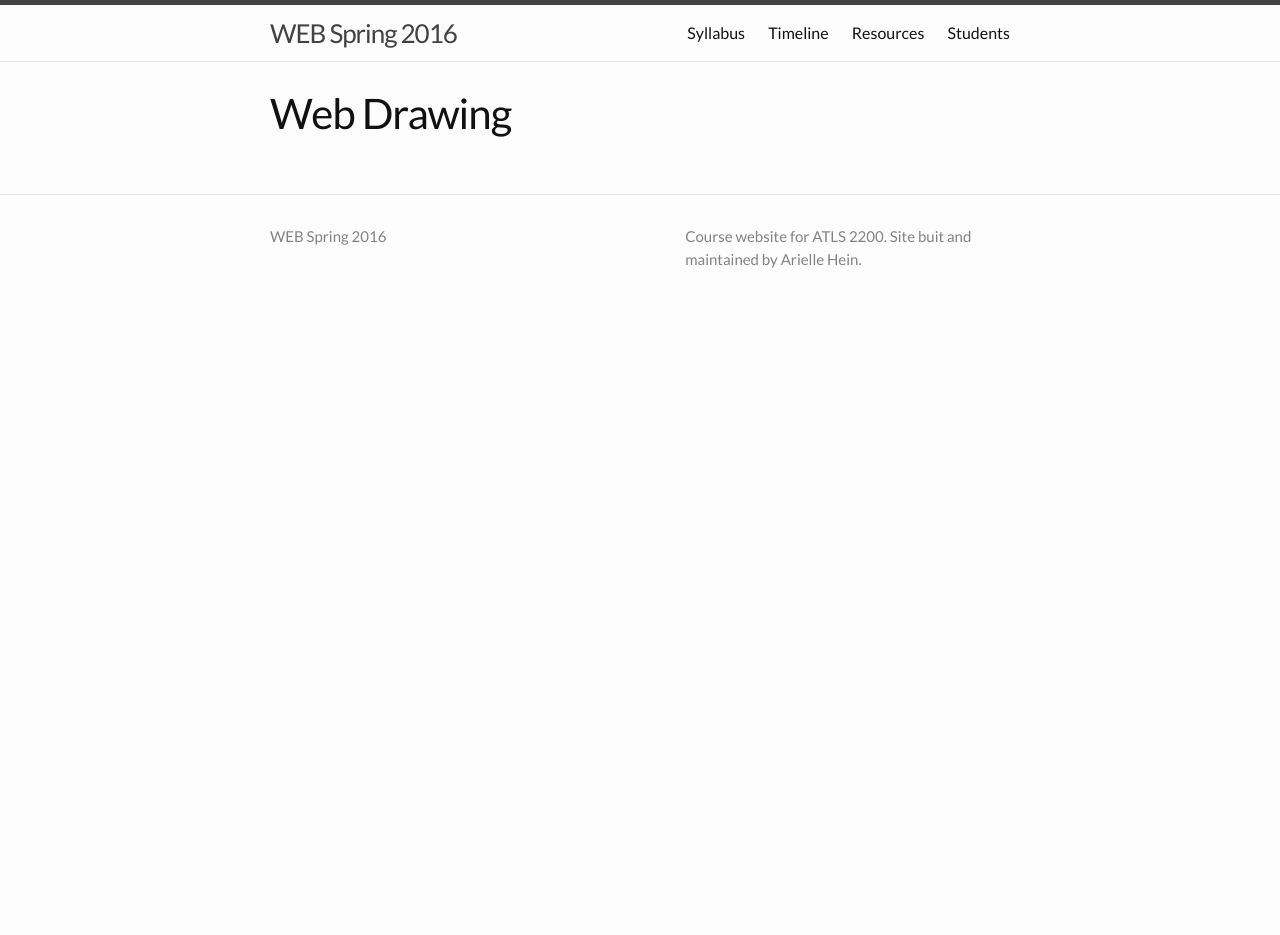
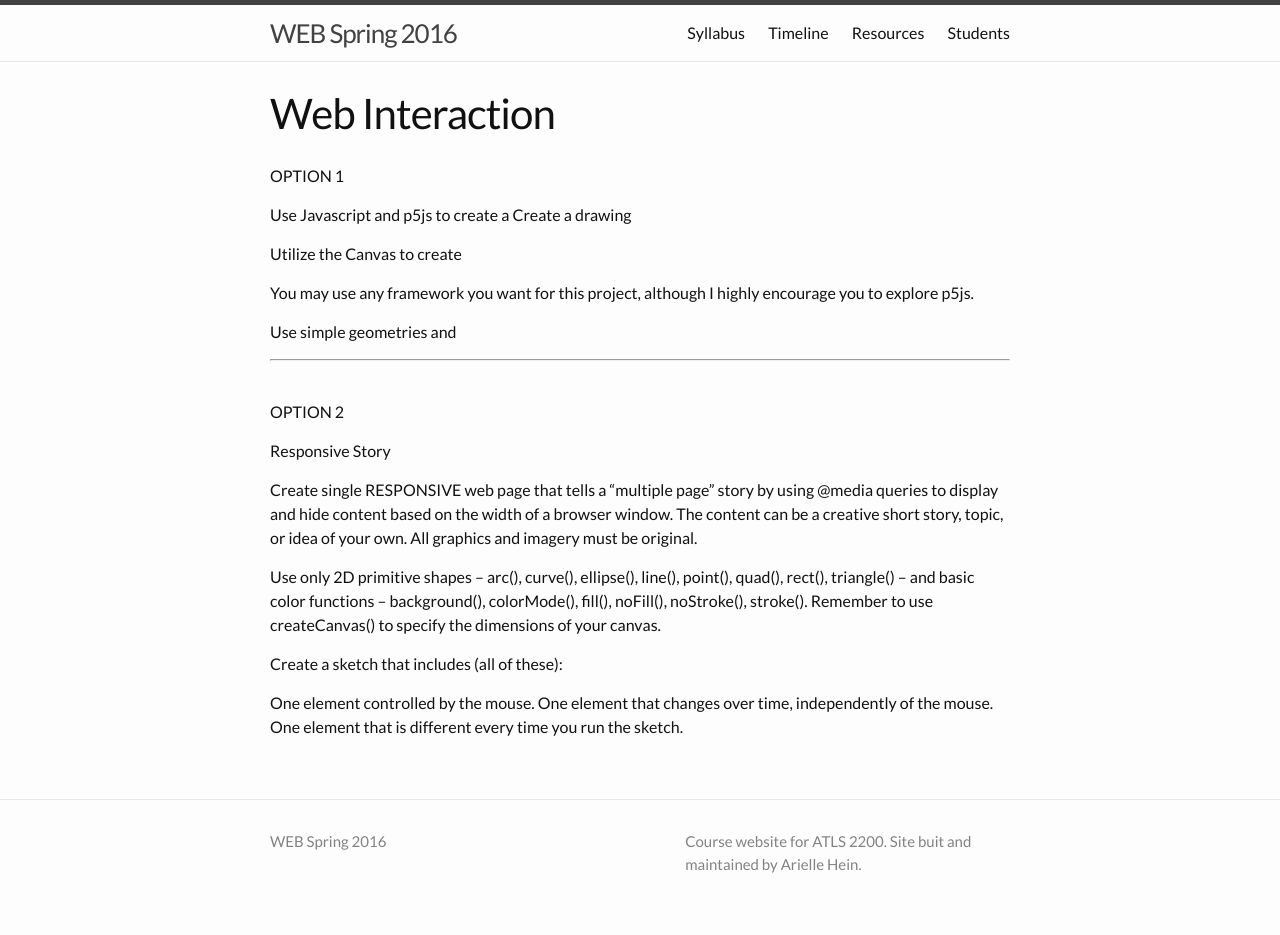
Before and after one commit to coloringchaos/web-spring-16, a Jekyll site: the page built from assignments/project-4.md, in a window 1280 px wide. Built offline with Jekyll 4.4.1, drawn with Linux system fonts in a browser that asks for light colours; before the commit the page ends 900 px from its top, so only the background shows below that.

Commit message:
big update

```diff
--- a/_config.yml
+++ b/_config.yml
@@ -12,3 +12,7 @@ baseurl: '/web-spring-16'
 markdown: kramdown
 parse_block_html: true
 permalink: /:title
+
+# Make redcarpet behave like GitHub Flavored Markdown
+# redcarpet:
+# extensions: ["no_intra_emphasis", "fenced_code_blocks", "autolink", "strikethrough", "superscript", "with_toc_data"]
--- a/assignments/project-4.md
+++ b/assignments/project-4.md
@@ -1,5 +1,38 @@
 ---
 layout: page
-title: Web Drawing
+title: Web Interaction
 permalink: /project-4/
 ---
+
+OPTION 1
+
+Use Javascript and p5js to create a
+Create a drawing
+
+Utilize the Canvas to create
+
+You may use any framework you want for this project, although I highly encourage you to explore p5js.
+
+Use simple geometries and
+
+
+
+___
+<br>
+
+
+OPTION 2
+
+Responsive Story
+
+Create single RESPONSIVE web page that tells a "multiple page" story by using @media queries to display and hide content based on the width of a browser window. The content can be a creative short story, topic, or idea of your own. All graphics and imagery must be original.
+
+
+Use only 2D primitive shapes – arc(), curve(), ellipse(), line(), point(), quad(), rect(), triangle() – and basic color functions – background(), colorMode(), fill(), noFill(), noStroke(), stroke(). Remember to use createCanvas() to specify the dimensions of your canvas.
+
+
+Create a sketch that includes (all of these):
+
+One element controlled by the mouse.
+One element that changes over time, independently of the mouse.
+One element that is different every time you run the sketch.
```
Also changed, not shown: _posts/2016-02-23-js.md (added, +73 -0 lines), assignments/assignment-10.md (added, +11 -0 lines), assignments/assignment-9.md (added, +20 -0 lines), timeline.md (+17 -6 lines).
